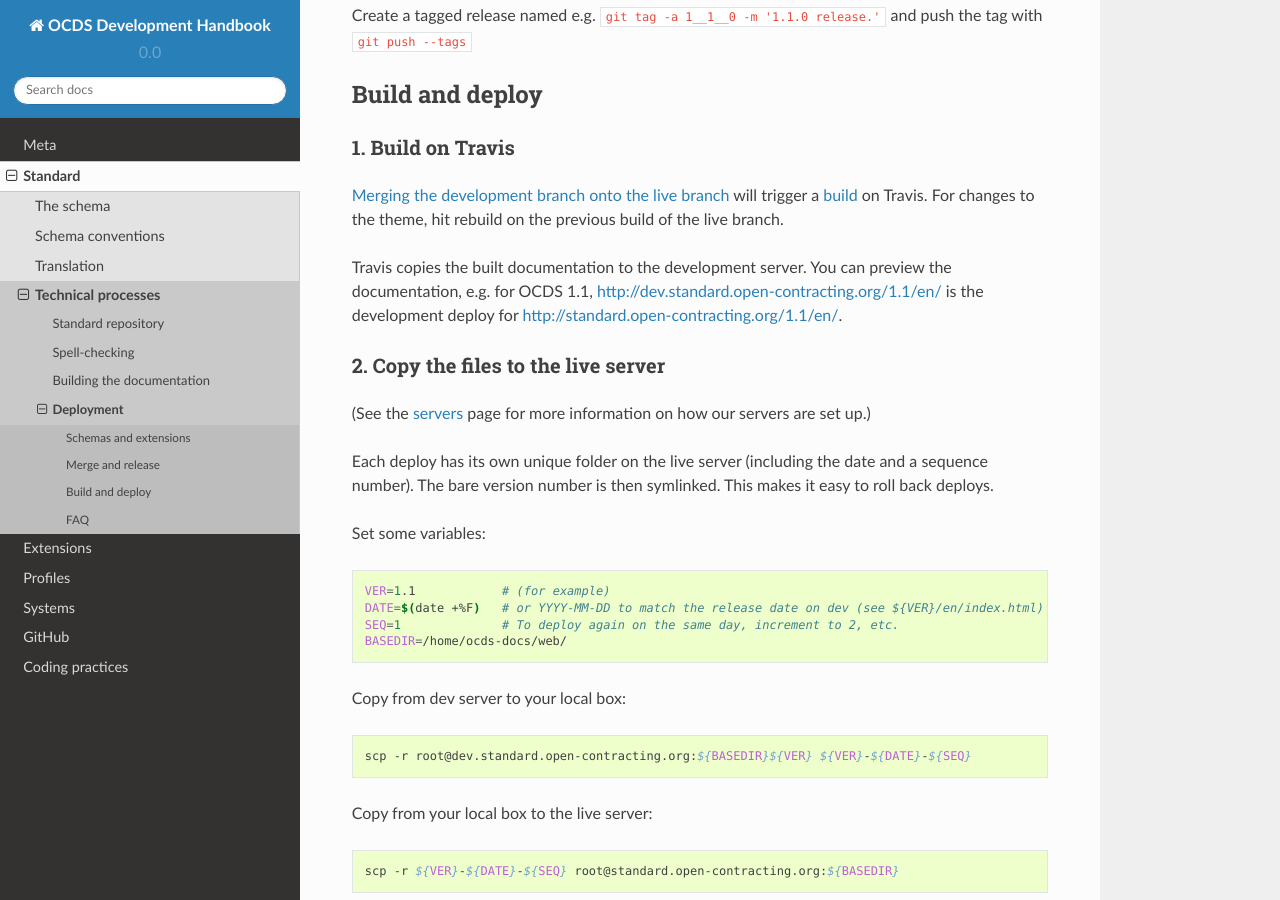
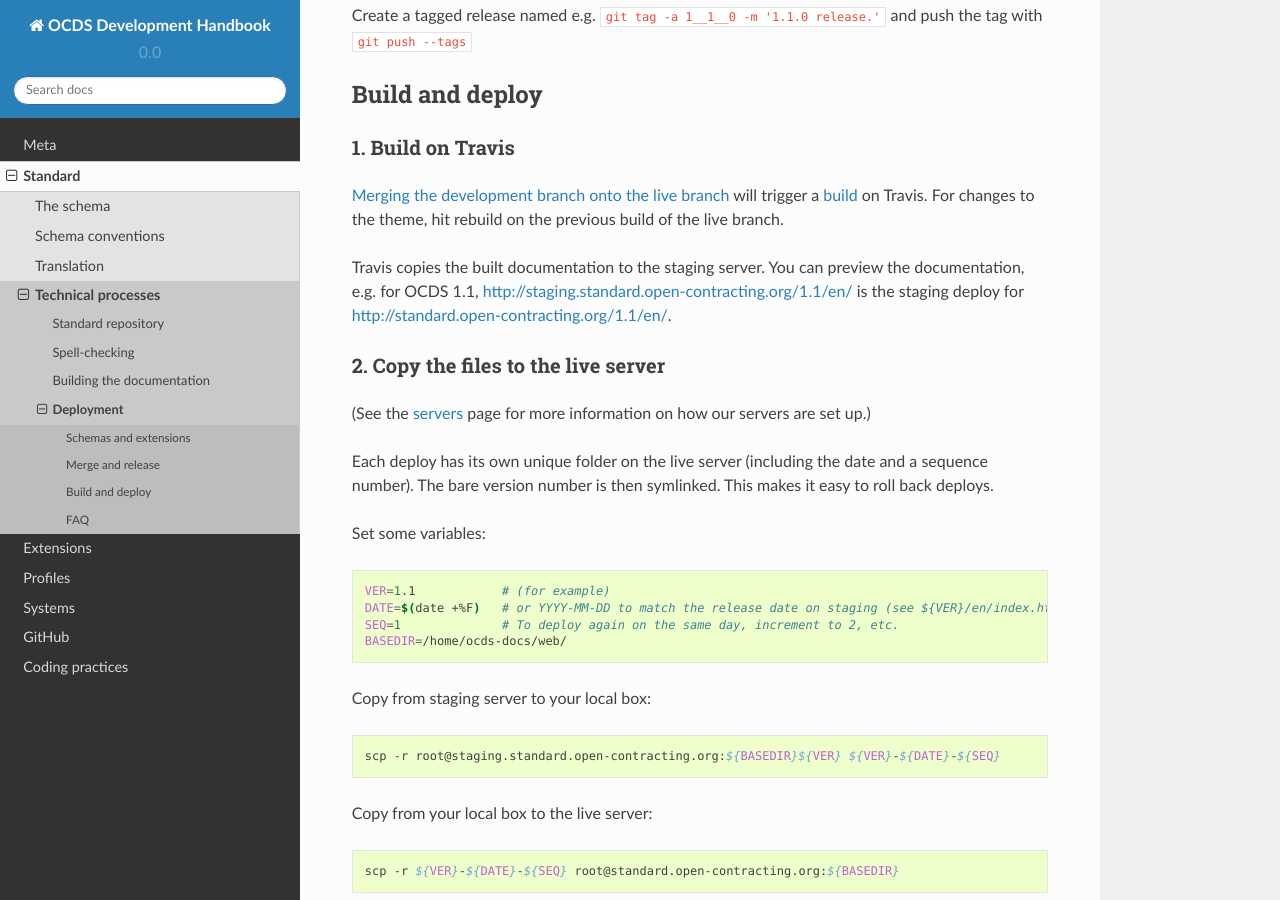
Before and after one commit to open-contracting/standard-development-handbook, a Sphinx documentation site: the page built from docs/standard/technical/deployment.md, in a window 1280 px wide and 900 px high, scrolled down 3910 px. Built offline with Sphinx 7.4.7 and the Read the Docs theme 2.0.0, drawn with Linux system fonts in a browser that asks for light colours.

Commit message:
Rename Docs Dev server to Staging

````diff
--- a/docs/standard/technical/deployment.md
+++ b/docs/standard/technical/deployment.md
@@ -165,8 +165,8 @@
 
 [Merging the development branch onto the live branch](#merge-the-development-branch) will trigger a [build](build) on Travis. For changes to the theme, hit rebuild on the previous build of the live branch.
 
-Travis copies the built documentation to the development server. You can preview the documentation, e.g. for OCDS 1.1,
-<http://dev.standard.open-contracting.org/1.1/en/> is the development deploy for <http://standard.open-contracting.org/1.1/en/>.
+Travis copies the built documentation to the staging server. You can preview the documentation, e.g. for OCDS 1.1,
+<http://staging.standard.open-contracting.org/1.1/en/> is the staging deploy for <http://standard.open-contracting.org/1.1/en/>.
 
 ### 2. Copy the files to the live server
 
@@ -178,15 +178,15 @@
 
 ```bash
 VER=1.1            # (for example)
-DATE=$(date +%F)   # or YYYY-MM-DD to match the release date on dev (see ${VER}/en/index.html)
+DATE=$(date +%F)   # or YYYY-MM-DD to match the release date on staging (see ${VER}/en/index.html)
 SEQ=1              # To deploy again on the same day, increment to 2, etc.
 BASEDIR=/home/ocds-docs/web/
 ```
 
-Copy from dev server to your local box:
+Copy from staging server to your local box:
 
 ```bash
-scp -r root@dev.standard.open-contracting.org:${BASEDIR}${VER} ${VER}-${DATE}-${SEQ}
+scp -r root@staging.standard.open-contracting.org:${BASEDIR}${VER} ${VER}-${DATE}-${SEQ}
 ```
 
 Copy from your local box to the live server:
@@ -258,7 +258,7 @@
 
 * [For major, minor or patch versions, edit the version switcher](https://github.com/OpenDataServices/opendataservices-deploy/blob/master/salt/ocds-docs/includes/version-options.html)
 * [For major and minor versions, edit `live_versions` in the Apache configuration file](https://github.com/OpenDataServices/opendataservices-deploy/blob/master/salt/apache/ocds-docs-live.conf#L16)
-* For major and minor versions, edit the [dev](https://github.com/OpenDataServices/opendataservices-deploy/blob/master/salt/ocds-docs/includes/banner_dev.html) and [old](https://github.com/OpenDataServices/opendataservices-deploy/blob/master/salt/ocds-docs/includes/banner_old.html) banners
+* For major and minor versions, edit the [staging](https://github.com/OpenDataServices/opendataservices-deploy/blob/master/salt/ocds-docs/includes/banner_staging.html) and [old](https://github.com/OpenDataServices/opendataservices-deploy/blob/master/salt/ocds-docs/includes/banner_old.html) banners
 
 ### 6. Update the live CoVE deployment (OCDS Data Review Tool)
 
````
